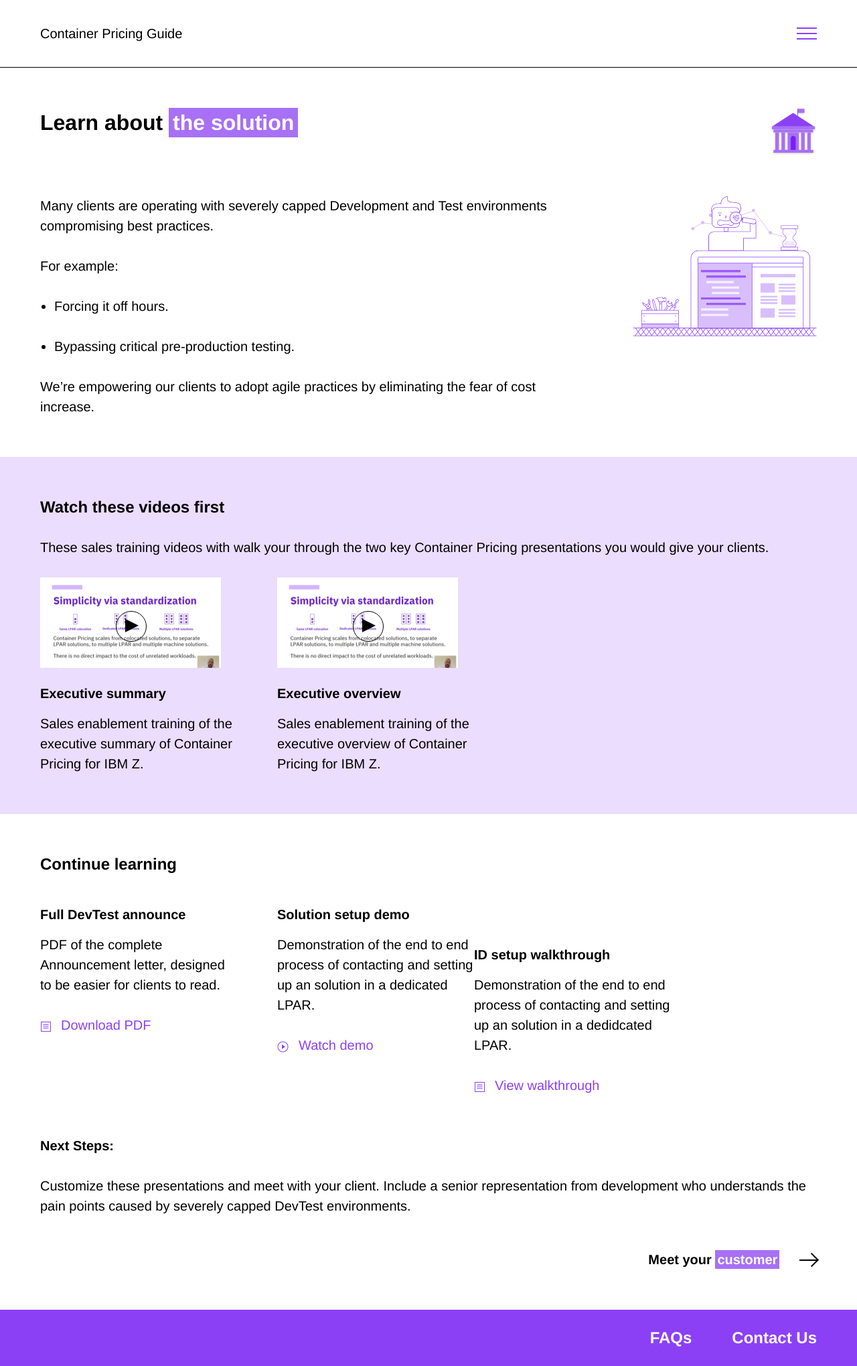
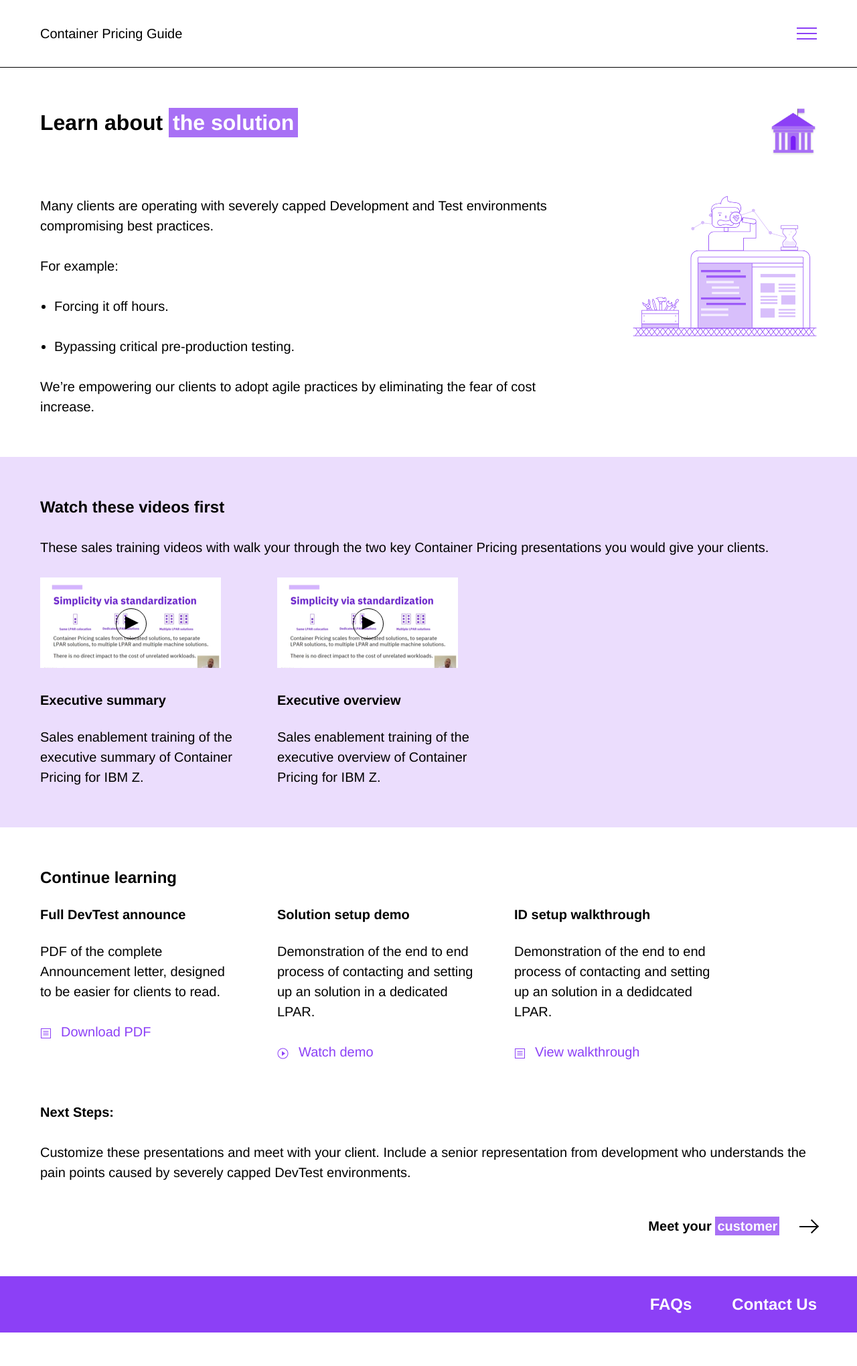
Before and after one commit to gvorbeck/container-pricing, a Jekyll site: the page built from pages/devtest-learn.md, in a window 1280 px wide. Shown: the whole page at 67% size. Built offline with Jekyll 4.4.1, drawn with Linux system fonts in a browser that asks for light colours; after the commit the page ends 1989 px from its top, so only the background shows below that.

Commit message:
grid list fixes

```diff
--- a/_sass/_solution-step.scss
+++ b/_sass/_solution-step.scss
@@ -80,41 +80,34 @@ body.layout--solution-step {
             .step-section__content > ul {
                 list-style-type: none;
                 margin-left: 0;
+                display: grid;
+                grid-gap: rem(30px);
+                grid-template-columns: repeat(auto-fill, 100%);
 
                 @include media(ml) {
-                    display: flex;
-                    flex-wrap: wrap;
+                    grid-gap: rem(60px);
+                    grid-template-columns: repeat(auto-fill, rem(294px));
                 }
 
                 h2 {
                     font-weight: bold;
-                    margin: rem(15px) 0;
+                    line-height: 1;
+                    margin: 0 0 rem(15px);
+
+                    @include media(ml) {
+                        margin: 0 0 rem(30px);
+                    }
                 }
 
                 li {
-                    max-width: rem(294px);
 
-                    &:nth-child(2n+2) {
-
-                        @include media(ml) {
-                            margin-left: rem(60px);
-                        }
-                    }
-
-                    &:nth-child(n+3) {
-
-                        @include media(ml) {
-                            margin-top: rem(60px);
-                        }
+                    @include media(ml) {
+                        max-width: rem(294px);
                     }
                 }
 
                 li + li {
-                    margin-top: rem(30px);
-
-                    @include media (ml) {
-                        margin-top: 0;
-                    }
+                    margin-top: 0;
                 }
             }
         }
@@ -234,6 +227,11 @@ body.layout--solution-step {
         a.video-thumb {
             display: inline-block;
             position: relative;
+            margin-bottom: rem(15px);
+
+            @include media(ml) {
+                margin-bottom: rem(30px);
+            }
 
             &::before,
             &::after {
@@ -262,6 +260,10 @@ body.layout--solution-step {
                     100% 50%,
                     0 100%
                 );
+            }
+
+            & > img {
+                display: block;
             }
         }
 
```
